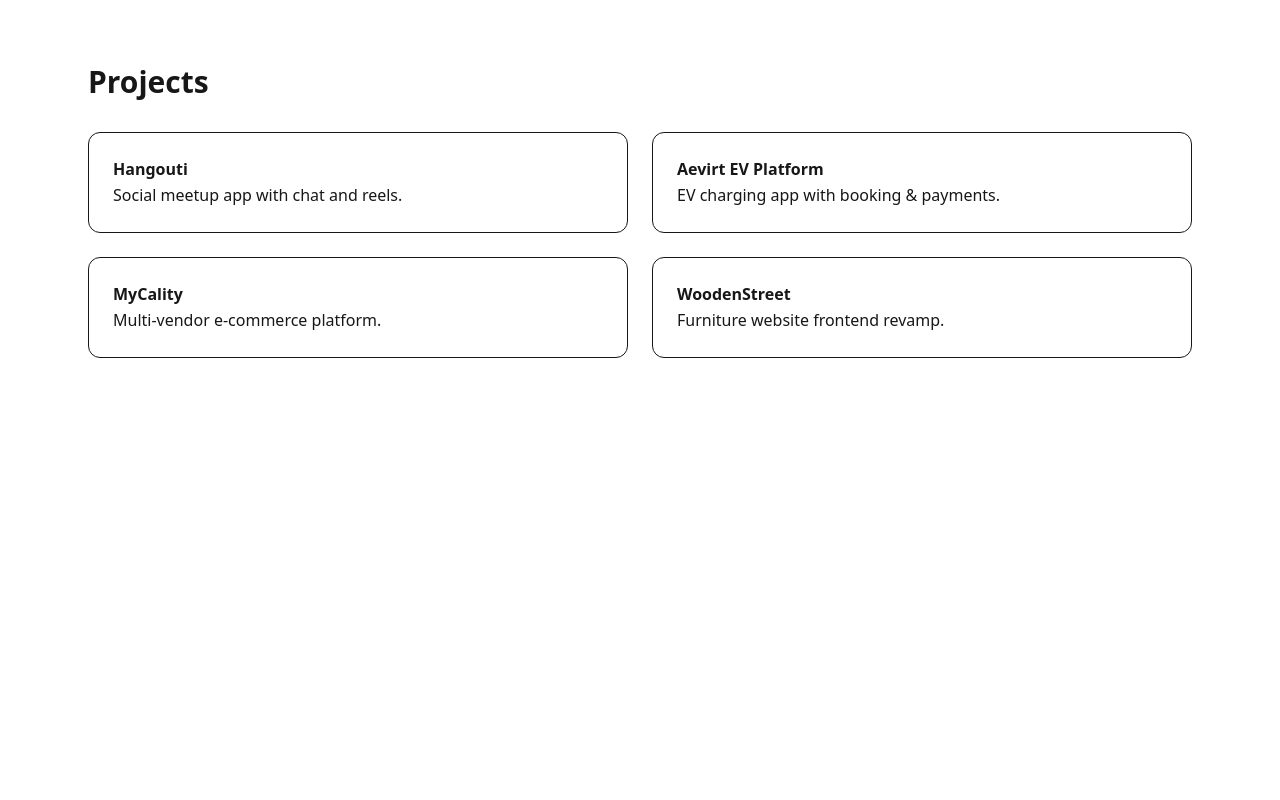
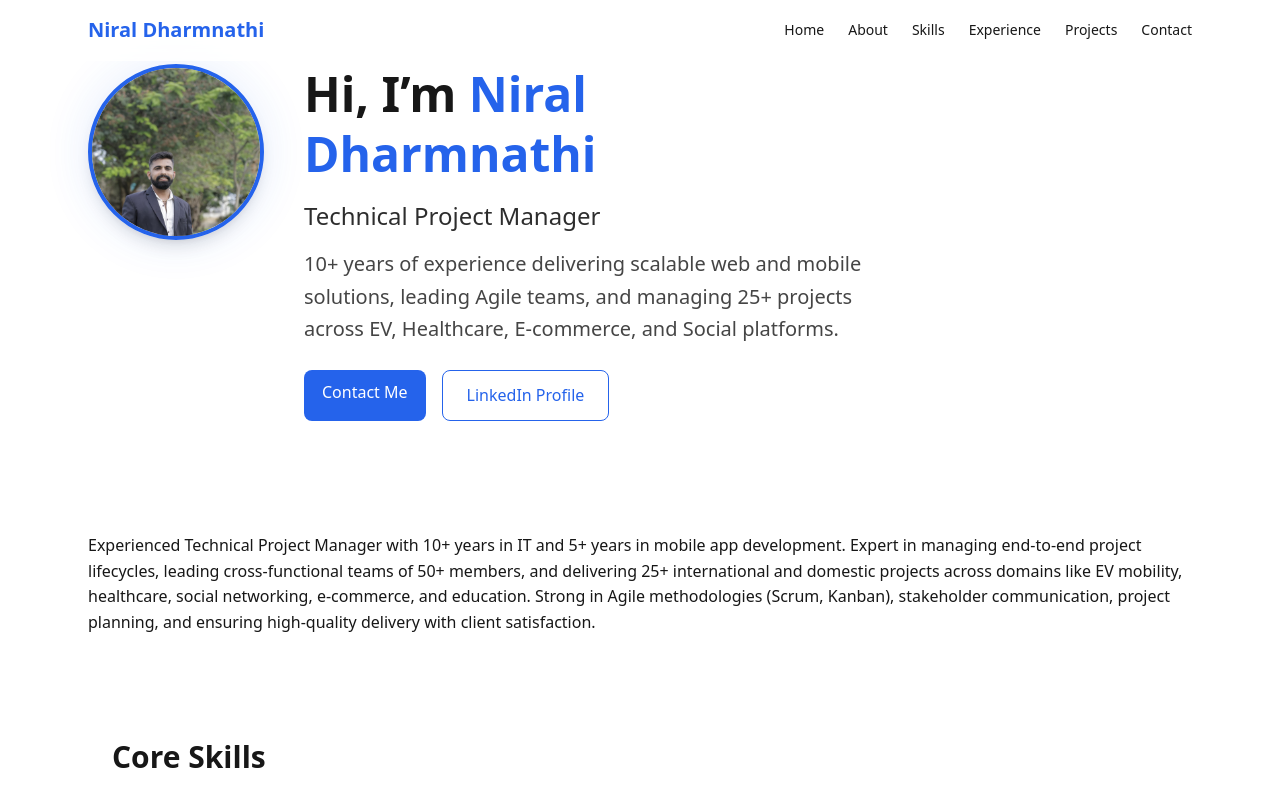
Before and after one commit to nndharmanathi/niral_cv, a Next.js app: page / in a window 1280 px wide. Shown: the top 800 px of the page. Built offline with nearby package versions, Linux system fonts and the light colour scheme.

Commit message:
Update index.js

```diff
--- a/pages/index.js
+++ b/pages/index.js
@@ -1,35 +1,70 @@
-export default function Projects() {
+import Head from "next/head";
+import Navbar from "@/components/Navbar";
+import Hero from "@/components/Hero";
+import About from "@/components/About";
+import Skills from "@/components/Skills";
+import Experience from "@/components/Experience";
+import Projects from "@/components/Projects"; // ✅ ADD THIS
+import Contact from "@/components/Contact";
+import Footer from "@/components/Footer";
+
+export default function Home() {
   return (
-    <section id="projects" className="py-16">
-      <div className="max-w-6xl mx-auto px-6">
+    <>
+      <Head>
+        <title>
+          Niral Dharmnathi – Technical Project Manager
+        </title>
 
-        <h2 className="text-3xl font-bold mb-8">Projects</h2>
+        <meta
+          name="description"
+          content="Technical Project Manager with 10+ years of experience in Agile delivery, stakeholder management, and scalable web & mobile solutions."
+        />
 
-        <div className="grid md:grid-cols-2 gap-6">
+        <meta name="author" content="Niral Dharmnathi" />
+        <meta name="viewport" content="width=device-width, initial-scale=1" />
+      </Head>
 
-          <div className="p-6 border rounded-xl">
-            <h3 className="font-semibold">Hangouti</h3>
-            <p>Social meetup app with chat and reels.</p>
-          </div>
+      <div className="min-h-screen bg-background text-foreground antialiased">
 
-          <div className="p-6 border rounded-xl">
-            <h3 className="font-semibold">Aevirt EV Platform</h3>
-            <p>EV charging app with booking & payments.</p>
-          </div>
+        {/* Navbar */}
+        <Navbar />
 
-          <div className="p-6 border rounded-xl">
-            <h3 className="font-semibold">MyCality</h3>
-            <p>Multi-vendor e-commerce platform.</p>
-          </div>
+        {/* Hero */}
+        <section id="home">
+          <Hero />
+        </section>
 
-          <div className="p-6 border rounded-xl">
-            <h3 className="font-semibold">WoodenStreet</h3>
-            <p>Furniture website frontend revamp.</p>
-          </div>
+        {/* Main Content */}
+        <main className="max-w-6xl mx-auto px-6 py-12 space-y-12">
 
-        </div>
+          <section id="about">
+            <About />
+          </section>
+
+          <section id="skills">
+            <Skills />
+          </section>
+
+          <section id="experience">
+            <Experience />
+          </section>
+
+          {/* ✅ ADD PROJECTS HERE (ONLY CHANGE) */}
+          <section id="projects">
+            <Projects />
+          </section>
+
+          <section id="contact">
+            <Contact />
+          </section>
+
+        </main>
+
+        {/* Footer */}
+        <Footer />
 
       </div>
-    </section>
+    </>
   );
 }
```
